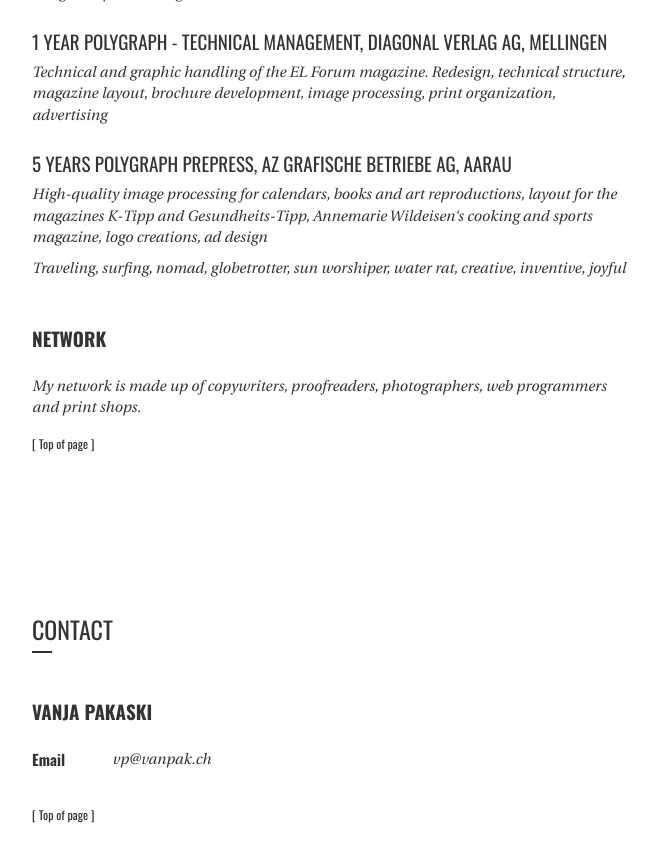
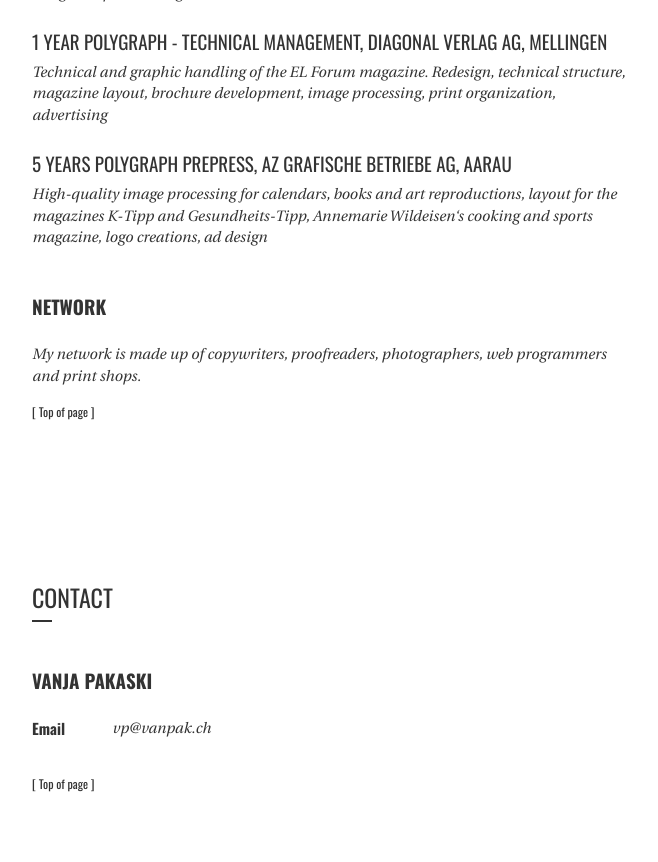
Before and after one commit to vanpak/vanpak.github.io, a Jekyll site: the page built from index.html, in a window 1280 px wide and 900 px high, scrolled down 2400 px. Shown: the top 862 px of the window, without its empty margins (38-696 px from the left). Built offline with Jekyll 4.4.1, drawn with Linux system fonts in a browser that asks for light colours.

Commit message:
removed redundant about para

```diff
--- a/en/index.html
+++ b/en/index.html
@@ -73,7 +73,6 @@ stylesheets:
         <section>
           <h4>5 years polygraph prepress, AZ Grafische Betriebe AG, Aarau</h4>
           <p>High-quality image processing for calendars, books and art reproductions, layout for the magazines K-Tipp and Gesundheits-Tipp, Annemarie Wildeisen‘s cooking and sports magazine, logo creations, ad design</p>
-          <p>Traveling, surfing, nomad, globetrotter, sun worshiper, water rat, creative, inventive, joyful</p>
         </section>
       </section>
       <section>
--- a/index.html
+++ b/index.html
@@ -73,7 +73,6 @@ stylesheets:
         <section>
           <h4>5 jahre polygrafin druckvorstufe, AZ Grafische Betriebe AG, Aarau</h4>
           <p>Hochwertige Bildbearbeitung für Kalender, Bücher und Kunstreproduktionen, Layout für die Magazine K-Tipp und Gesundheits-Tipp, Annemarie Wildeisen‘s Kochen und Sportmagazin, Logo-Kreationen, Inserategestaltung</p>
-          <p>Reisen, Surfen, Nomadin, Weltenbummlerin, Sonnenanbeterin, Wasserratte, kreativ, erfinderisch, lebensfroh</p>
         </section>
       </section>
       <section>
```
